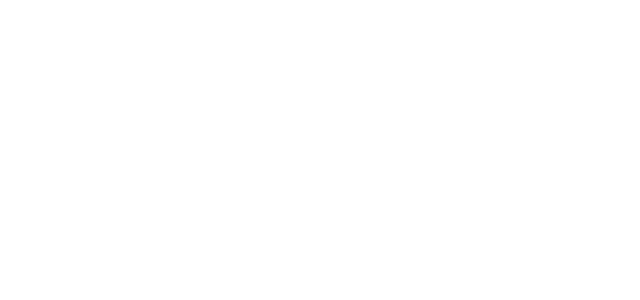
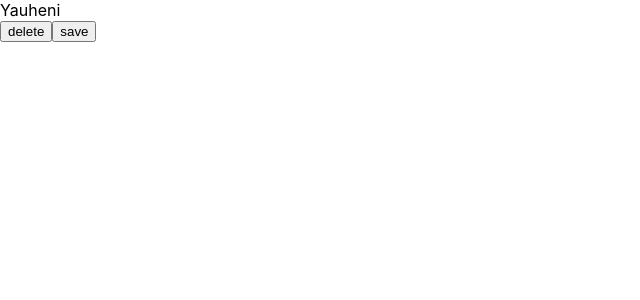
Before and after one commit to chshrct/vanillajsts, a React (Create React App) app: page / in a window 1280 px wide. Shown: the top 300 px of the page, without its empty margins (0-640 px from the left). Built offline with nearby package versions, Linux system fonts and the light colour scheme.

Commit message:
vanilla-task6-0

```diff
--- /dev/null
+++ b/src/06-callback/06.tsx
@@ -0,0 +1,15 @@
+
+function callback(){
+    console.log('hellothere')
+}
+
+
+setTimeout(callback,5000)
+
+export function User(){
+    return <div>
+        <div>Yauheni</div>
+        <button>delete</button>
+        <button>save</button>
+    </div>
+}
--- a/src/index.tsx
+++ b/src/index.tsx
@@ -3,10 +3,11 @@
 import './index.css';
 import App from './App';
 import reportWebVitals from './reportWebVitals';
+import {User} from "./06-callback/06";
 
 ReactDOM.render(
   <React.StrictMode>
-    <App />
+    <User/>
   </React.StrictMode>,
   document.getElementById('root')
 );
```
